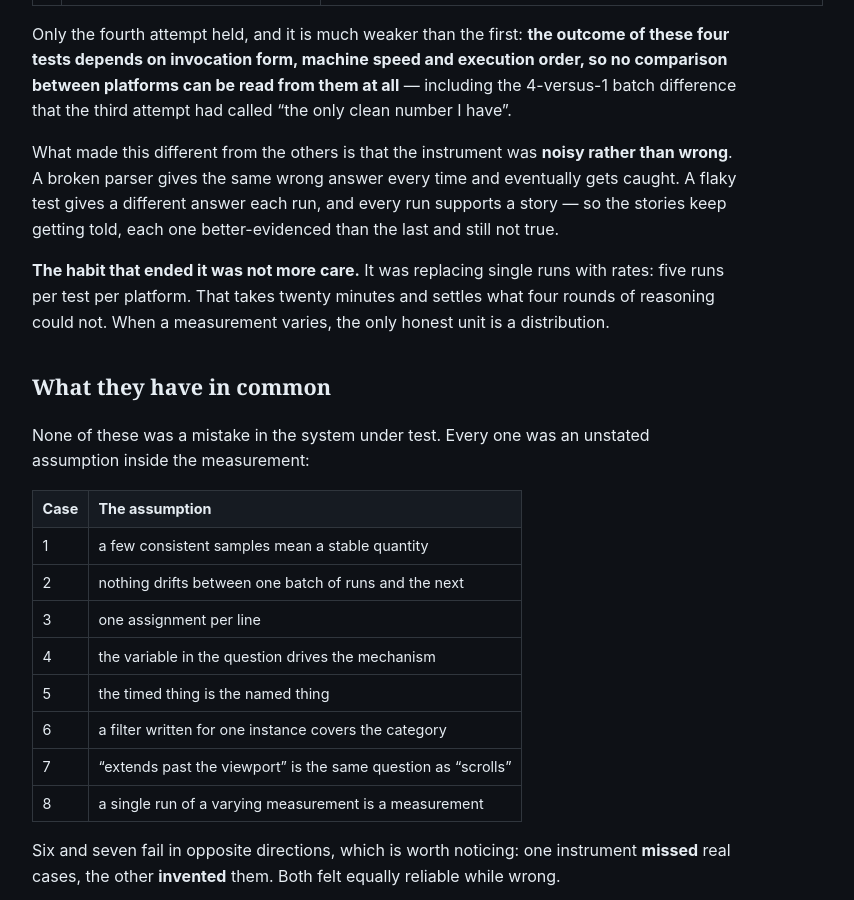
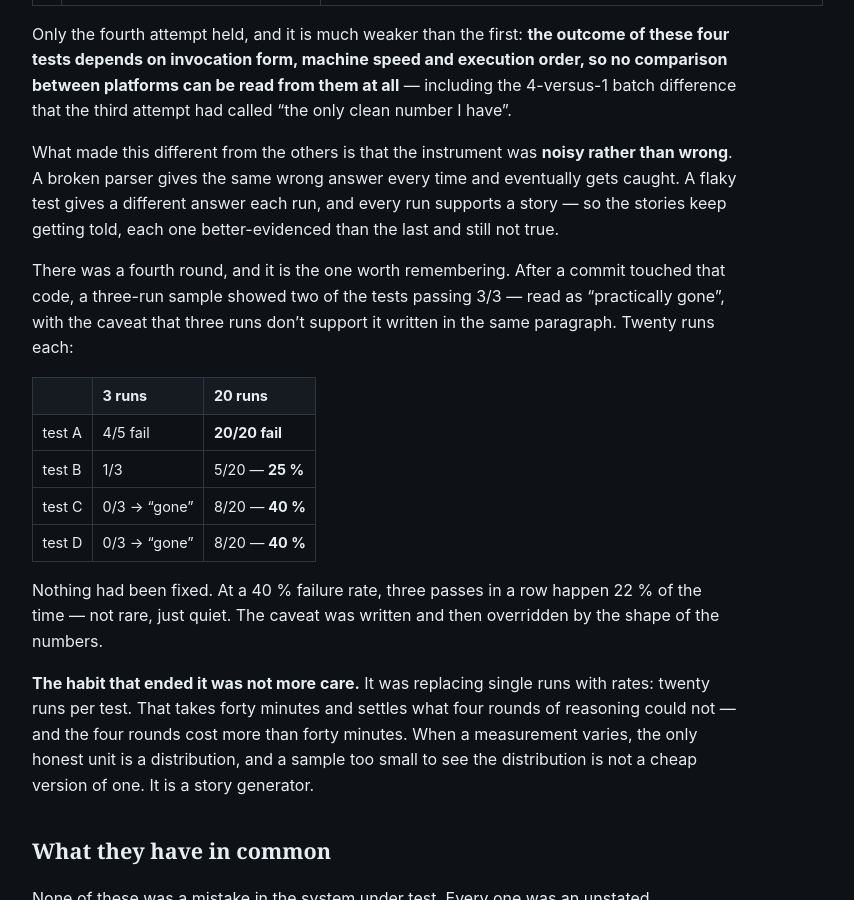
Before and after one commit to scimbe/CADS-DEMO-sort-docs, a Jekyll site: the page built from _explanation/when-the-measurement-lies.md, in a window 1280 px wide and 900 px high, scrolled down 3369 px. Shown: the whole window, without its empty margins (322-1176 px from the left). Built offline with Jekyll 4.4.1, drawn with Linux system fonts in a browser that asks for light colours.

Commit message:
docs(measurement): case 8 gets the numbers that make it land
The fourth round is the instructive one and was missing. A three-run sample
showed two flaky tests passing 3/3 and was read as 'practically gone' -- with
the caveat that three runs don't support it in the same paragraph. Twenty runs
put them at 25 % and 40 %, and one at 20/20.

At 40 %, three passes in a row happen 22 % of the time. The caveat was written
and then overridden by the shape of the numbers, which is the failure worth
naming: a sample too small to see the distribution is not a cheap version of
one, it is a story generator.

```diff
--- a/_explanation/when-the-measurement-lies.md
+++ b/_explanation/when-the-measurement-lies.md
@@ -141,9 +141,25 @@ broken parser gives the same wrong answer every time and eventually gets caught.
 different answer each run, and every run supports a story — so the stories keep getting told, each one
 better-evidenced than the last and still not true.
 
-**The habit that ended it was not more care.** It was replacing single runs with rates: five runs per
-test per platform. That takes twenty minutes and settles what four rounds of reasoning could not.
-When a measurement varies, the only honest unit is a distribution.
+There was a fourth round, and it is the one worth remembering. After a commit touched that code, a
+three-run sample showed two of the tests passing 3/3 — read as "practically gone", with the caveat
+that three runs don't support it written in the same paragraph. Twenty runs each:
+
+| | 3 runs | 20 runs |
+|---|---|---|
+| test A | 4/5 fail | **20/20 fail** |
+| test B | 1/3 | 5/20 — **25 %** |
+| test C | 0/3 → "gone" | 8/20 — **40 %** |
+| test D | 0/3 → "gone" | 8/20 — **40 %** |
+
+Nothing had been fixed. At a 40 % failure rate, three passes in a row happen 22 % of the time — not
+rare, just quiet. The caveat was written and then overridden by the shape of the numbers.
+
+**The habit that ended it was not more care.** It was replacing single runs with rates: twenty runs
+per test. That takes forty minutes and settles what four rounds of reasoning could not — and the four
+rounds cost more than forty minutes. When a measurement varies, the only honest unit is a
+distribution, and a sample too small to see the distribution is not a cheap version of one. It is a
+story generator.
 
 ## What they have in common
 
```
